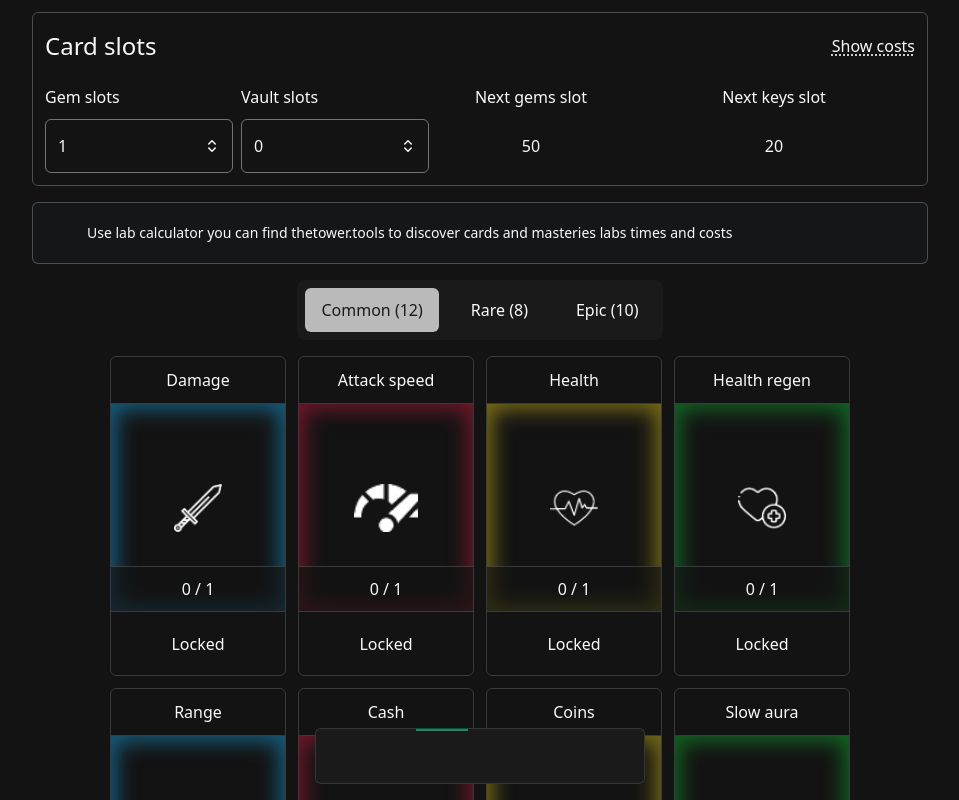
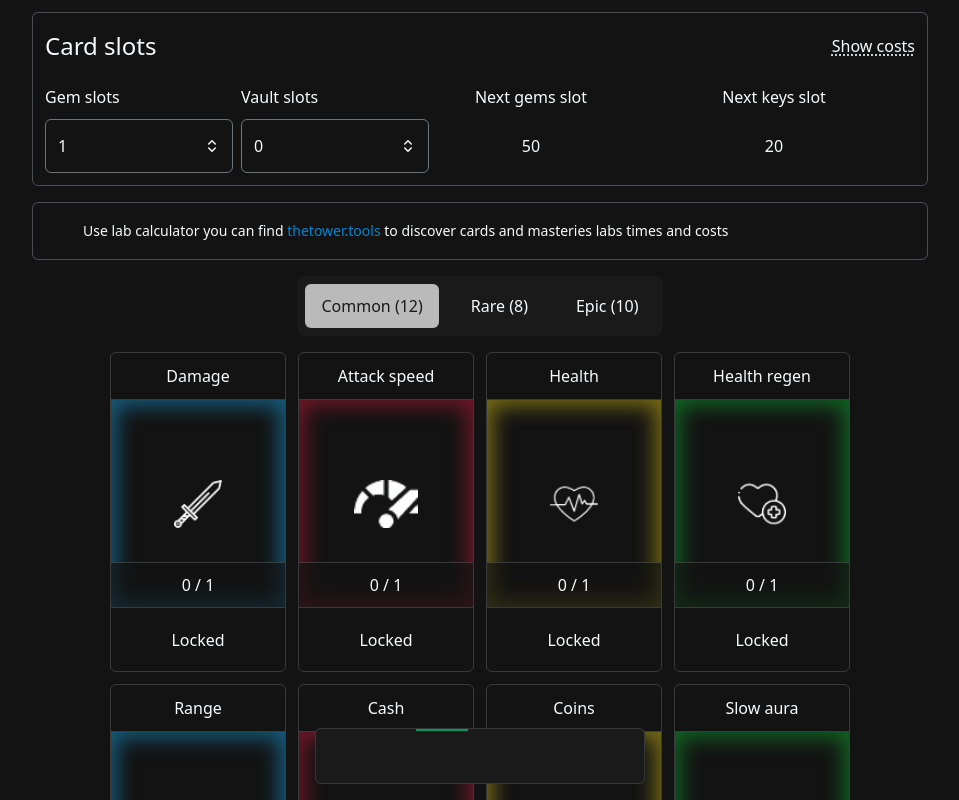
Before and after one commit to buczekmatthias/card-tracker, a Vue app: page / in a window 1280 px wide. Both pictures are taken after a click on the button 602 px from the left and 756 px from the top of the page. Shown: the top 800 px of the page, without its empty margins (160-1119 px from the left). Built offline with nearby package versions, Linux system fonts and the light colour scheme; some icons are missing.

Commit message:
Minor changes

```diff
--- a/src/tabs/Tracker.vue
+++ b/src/tabs/Tracker.vue
@@ -1,12 +1,12 @@
 <template>
   <div class="w-full max-w-4xl flex flex-col gap-4">
     <CardSlots />
-    <div class="flex gap-2 items-center bg-slate-600/5 border border-solid border-slate-300/30 rounded-md p-3.5">
+    <div class="flex gap-2 items-center border border-solid border-slate-300/30 rounded-md p-3.5">
       <Icon
         icon="octicon:info-16"
-        height="32"
+        height="28"
       />
-      <p class="text-sm">Use lab calculator you can find <a href="https://thetower.tools/">thetower.tools</a> to discover cards and masteries labs times and costs</p>
+      <p class="text-sm">Use lab calculator you can find <a href="https://thetower.tools/" class="text-sky-600">thetower.tools</a> to discover cards and masteries labs times and costs</p>
     </div>
     <div class="self-center bg-nav p-2 rounded-lg flex gap-4">
       <button
```
